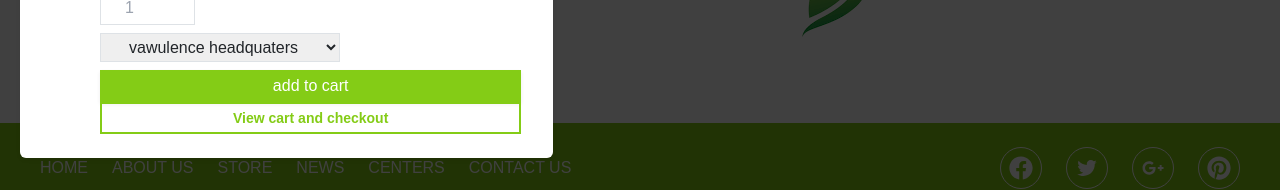
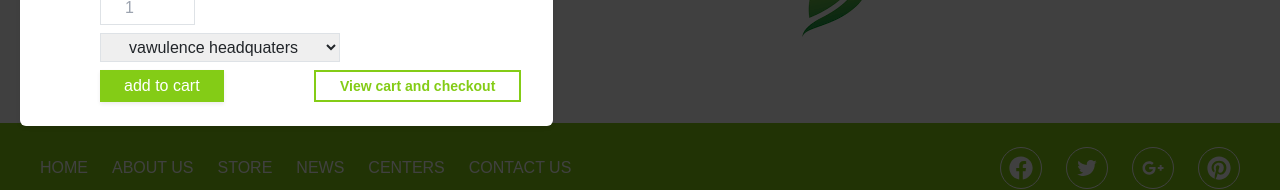
Before and after one commit to Oghenekparobo/catClone, a React (Create React App) app: page / in a window 1280 px wide. Shown: the part 230-420 px from the top of the page. Built offline with nearby package versions, Linux system fonts and the light colour scheme.

Commit message:
working on add to cart form

```diff
--- a/src/components/Cart/AddToCartForm.js
+++ b/src/components/Cart/AddToCartForm.js
@@ -14,7 +14,7 @@ const AddToCartForm = () => {
                         <option value="vawulence headquaters">vawulence headquaters</option>
                     </select>
                 </div>
-                <div className="add-to-cart__buttons my-2 flex md:flex-col justify-between pr-8">
+                <div className="add-to-cart__buttons my-2 flex flex-col justify-between pr-8 space-y-4 md:space-y-0  md:flex-row ">
                 <button className="bg-lime-500 px-4 py-1 text-white shadow-sm hover:bg-lime-600">add to cart</button>
                     <button className="px-6 py-1 text-sm text-lime-500 border-2 border-lime-500 font-bold hover:bg-lime-500 hover:text-white">View cart and checkout</button>
                 </div>
```
